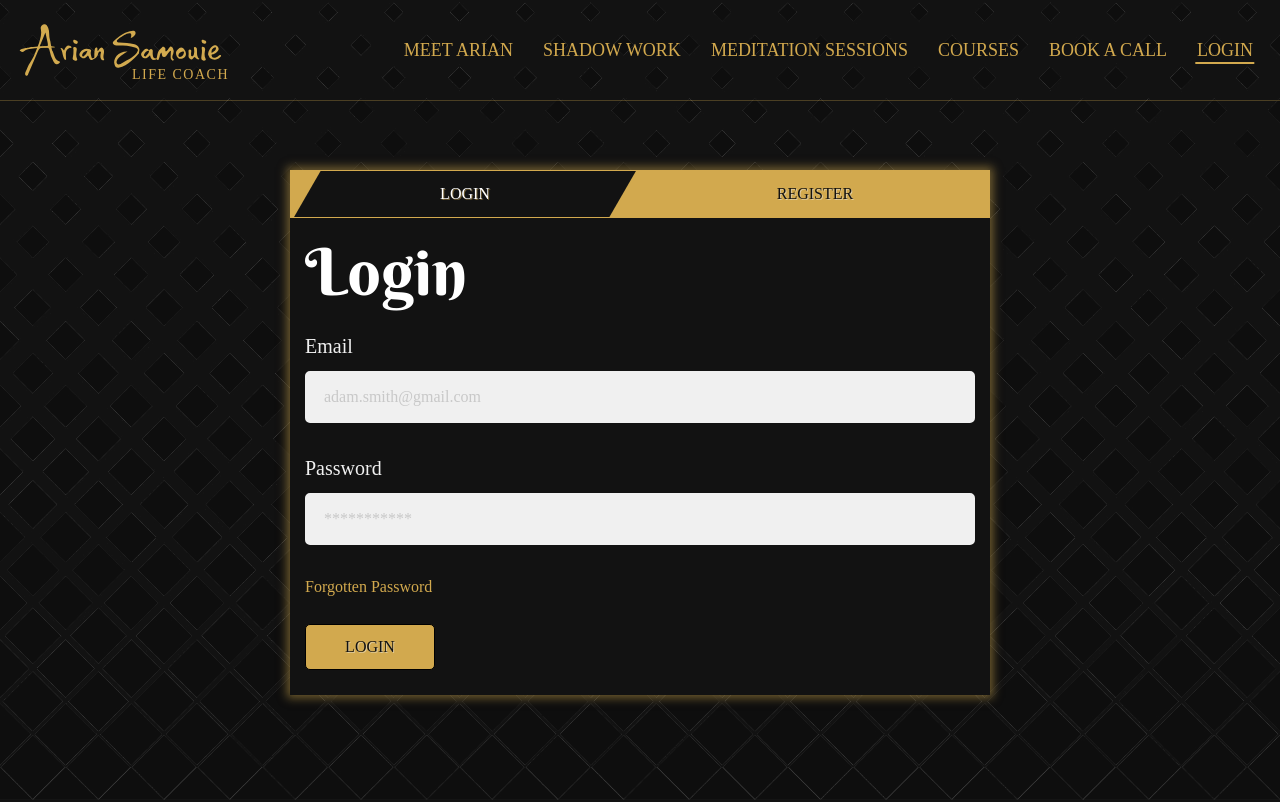
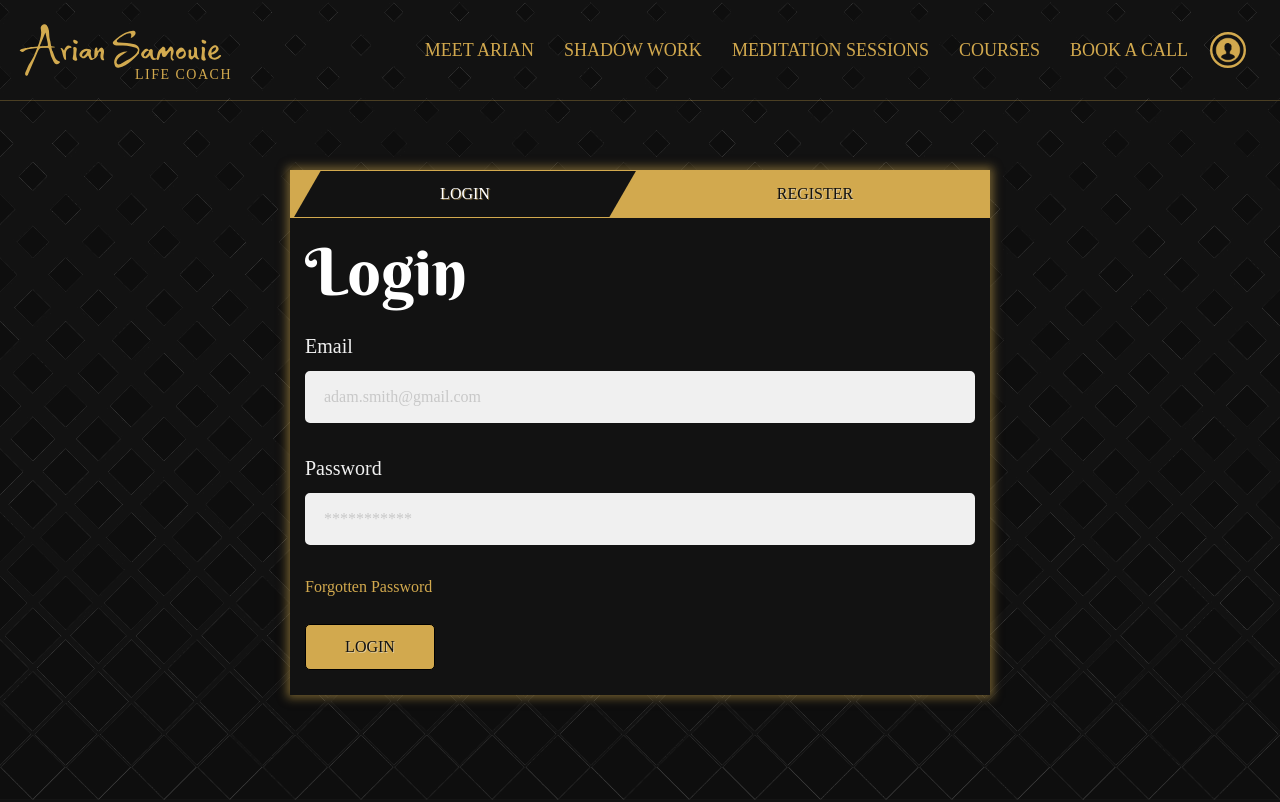
Before and after one commit to ariansamouiehome/life-coaching, a Next.js app: page /login in a window 1280 px wide. Shown: the top 802 px of the page. Built offline with nearby package versions, Linux system fonts and the light colour scheme; a web font is replaced by a local one.

Commit message:
added account login button in nav

```diff
--- a/components/Layout/Header/index.jsx
+++ b/components/Layout/Header/index.jsx
@@ -1,23 +1,36 @@
-import React, {useEffect, useState} from 'react';
-import Link from 'next/link'
+import React, {useEffect, useState, useContext} from 'react';
+import Link from 'next/link';
 import {Col, Container, Row} from "reactstrap";
 import Nav from "components/Layout/Nav";
 import BurgerButton from "components/Elements/BurgerButton";
 import {useRouter} from "next/router";
+import {PageChangeContext} from "../../../utils/pageChangeContext";
 
 const Header = (props) => {
 
     // Data
     const {showNav, setShowNav} = props;
     const router = useRouter();
+    const {loggedIn} = useContext(PageChangeContext);
 
     // States
     const [headerScroll, setHeaderScroll] = useState(0);
+    const [showUserDropDown, setShowUserDropDown] = useState(false);
 
     useEffect(() => {
         window.addEventListener("scroll", () => {
             setHeaderScroll(window.scrollY);
         });
+    }, []);
+
+    useEffect(() => {
+        const handleRouteChange = (url) => {
+            setShowUserDropDown(false);
+        }
+        router.events.on('routeChangeStart', handleRouteChange);
+        return () => {
+            router.events.off('routeChangeStart', handleRouteChange);
+        }
     }, []);
 
     return (<>
@@ -31,15 +44,39 @@ const Header = (props) => {
                                 <spam className="logo-text">LIFE COACH</spam>
                             </a>
                         </Link>
+                        <div className="nav-hold-wrapper">
                             <Nav
                                 showNav={showNav}
                                 setShowNav={setShowNav}
                                 className="desktop"
+                                setShowUserDropDown={setShowUserDropDown}
                             />
+                            <div className="user-wrapper">
+                                <button
+                                    className="user-button"
+                                    onClick={() => setShowUserDropDown(!showUserDropDown)}
+                                >
+                                    <img src="/images/icons/user.png" alt="user" className="user-icon"/>
+                                </button>
+                                <div className={`user-drop-down ${showUserDropDown ? 'active' :''}`}>
+                                    {loggedIn && <>
+                                        <Link href="/login">
+                                            <a className="user-drop-down-link">Account</a>
+                                        </Link>
+                                        <Link href="/login">
+                                            <a className="user-drop-down-link">Logout</a>
+                                        </Link>
+                                    </>}
+                                    {!loggedIn && <Link href="/login">
+                                        <a className="user-drop-down-link">Login</a>
+                                    </Link>}
+                                </div>
+                            </div>
                             <BurgerButton
                                 activeState={showNav}
                                 setState={setShowNav}
                             />
+                        </div>
                     </Col>
                 </Row>
             </Container>
@@ -48,6 +85,7 @@ const Header = (props) => {
             showNav={showNav}
             setShowNav={setShowNav}
         />
+        {showUserDropDown && <div className="background-click" onClick={() => setShowUserDropDown(false)}/>}
     </>)
 }
 
--- a/components/Layout/Header/index.scss
+++ b/components/Layout/Header/index.scss
@@ -4,7 +4,6 @@
   left: 0;
   width: 100%;
   display: flex;
-  z-index: 100;
   transition: 0.5s;
   animation-name: slideDown;
   animation-fill-mode: both;
@@ -12,6 +11,7 @@
   animation-delay: 0.5s;
   background: $brand-black;
   border-bottom: 1px solid $brand-color-one;
+  z-index: 200;
   @include media-breakpoint-up(lg) {
     background: transparent;
     border-bottom: 1px solid rgba($brand-color-one, 0.3);
@@ -31,10 +31,126 @@
       height: 100px;
     }
 
+    .brand-logo {
+      width: 170px;
+      @include media-breakpoint-up(xl) {
+        width: 220px;
+      }
+    }
+
     .burger-button {
       display: flex;
       @include media-breakpoint-up(lg) {
         display: none;
+      }
+    }
+
+    .nav-hold-wrapper {
+      position: relative;
+      display: flex;
+      flex-direction: row;
+      align-items: center;
+    }
+
+    .user-wrapper {
+      display: flex;
+      position: relative;
+      margin-right: 25px;
+      @include media-breakpoint-up(lg) {
+        margin-left: 10px;
+      }
+
+      .user-button {
+        background: transparent;
+        border: none;
+        width: 30px;
+        height: 30px;
+        padding: 0;
+
+        &:before {
+          display: block;
+          content: '';
+          position: absolute;
+          top: 0;
+          left: 0;
+          width: 100%;
+          height: 100%;
+          border: 2px solid $brand-color-one;
+          border-radius: 50%;
+          transition: 0.5s;
+          transform: scale(1.2);
+        }
+
+        .user-icon {
+          position: absolute;
+          height: 100%;
+          width: 100%;
+          top: 0;
+          left: 0;
+          transition: 0.5s;
+        }
+
+        &:focus {
+          outline: none;
+        }
+
+        &:hover {
+          &:before {
+            transform: scale(1);
+          }
+        }
+      }
+
+      .user-drop-down {
+        position: fixed;
+        top: 70px;
+        right: 0;
+        background: $brand-color-one;
+        display: flex;
+        flex-direction: column;
+        opacity: 0;
+        pointer-events: none;
+        transition: 0.3s;
+        width: 100vw;
+        border: 1px solid $brand-black;
+        overflow: hidden;
+
+        @include media-breakpoint-up(lg) {
+          position: absolute;
+          border-radius: 10px;
+          width: 200px;
+          top: calc(100% + 15px);
+          box-shadow: 0 0 8px 2px rgba($brand-color-one, 0.5);
+        }
+
+        &.active {
+          opacity: 1;
+          pointer-events: auto;
+        }
+
+        .user-drop-down-link {
+          display: block;
+          position: relative;
+          width: 100%;
+          padding: 10px 15px;
+          font-family: $brand-font-copy-one;
+          text-decoration: none;
+          color: $brand-black;
+          text-transform: uppercase;
+          transition: 0.5s;
+          border: 1px $brand-black;
+          border-style: solid none;
+          text-align: center;
+          @include media-breakpoint-up(lg) {
+            text-align: left;
+          }
+
+          &:hover {
+            color: $brand-white;
+            text-shadow: 1px 1px $brand-color-one;
+            background: $brand-black;
+          }
+        }
       }
     }
   }
@@ -74,3 +190,13 @@
     display: none;
   }
 }
+
+.background-click {
+  position: fixed;
+  top: 0;
+  left: 0;
+  width: 100%;
+  height: 100%;
+  z-index: 100;
+  background: transparent;
+}
--- a/pages/_app.js
+++ b/pages/_app.js
@@ -14,6 +14,7 @@ const MyApp = ({Component, pageProps}) => {
     const router = useRouter();
 
     // States
+    const [loggedIn, setLoggedIn] = useState(false);
     const [showNav, setShowNav] = useState(false);
     const [showBackToButton, setShowBackToButton] = useState(false);
     const [pageScrollTarget, setPageScrollTarget] = useState({
@@ -50,7 +51,7 @@ const MyApp = ({Component, pageProps}) => {
     });
 
     return (
-        <PageChangeContext.Provider value={{pageScrollTarget, showBackToButton, clickedPageChangeScrollToPosition}}>
+        <PageChangeContext.Provider value={{pageScrollTarget, showBackToButton, loggedIn, clickedPageChangeScrollToPosition}}>
             <Header
                 showNav={showNav}
                 setShowNav={setShowNav}
--- a/utils/globalArrays.js
+++ b/utils/globalArrays.js
@@ -18,9 +18,5 @@ export const navItems =[
     {
         title: "Book a call",
         link: 'book-a-call'
-    },
-    {
-        title: "Login",
-        link: 'login'
-    },
+    }
 ];
```
Also changed, not shown: public/images/icons/user.png (added). Lines whose indentation alone changed are shown as unchanged.
